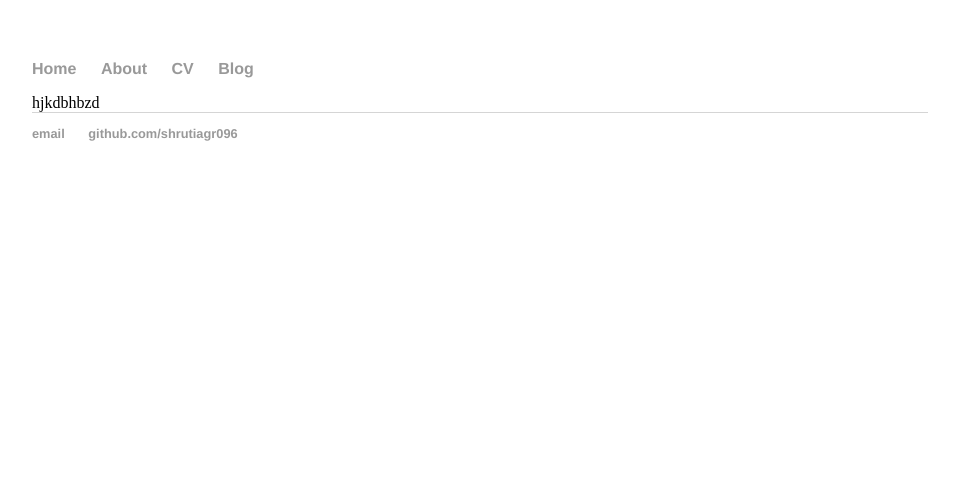
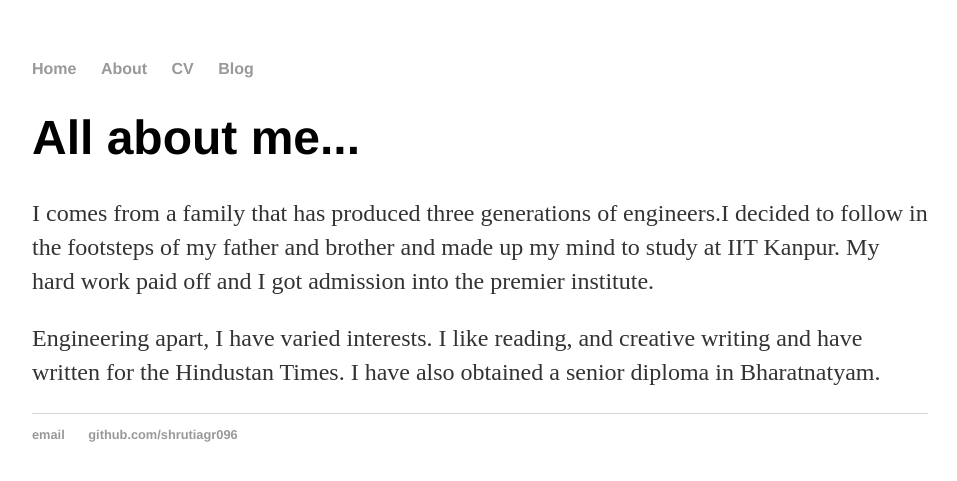
Before and after one commit to shrutiagr096/shrutiagr096.github.io, a Jekyll site: the page built from about/index.html, in a window 1280 px wide. Shown: the top 481 px of the page, without its empty margins (160-1117 px from the left). Built offline with Jekyll 4.4.1, drawn with Linux system fonts in a browser that asks for light colours.

Commit message:
added about me

```diff
--- a/about/index.html
+++ b/about/index.html
@@ -2,4 +2,12 @@
 layout: default
 title: About me
 ---
-hjkdbhbzd
+<div class="blurb">
+	<h1>All about me...</h1>
+	<p>
+I comes from a family that has produced three generations of engineers.I decided to follow in the footsteps
+    of my father and brother and made up my mind to study at IIT Kanpur. My hard work paid off and I got admission
+    into the premier institute.</p>
+  <p>Engineering apart, I have varied interests. I like reading, and creative writing and have written for the
+    Hindustan Times. I have also obtained a senior diploma in Bharatnatyam. </p>
+</div><!-- /.blurb -->
```
